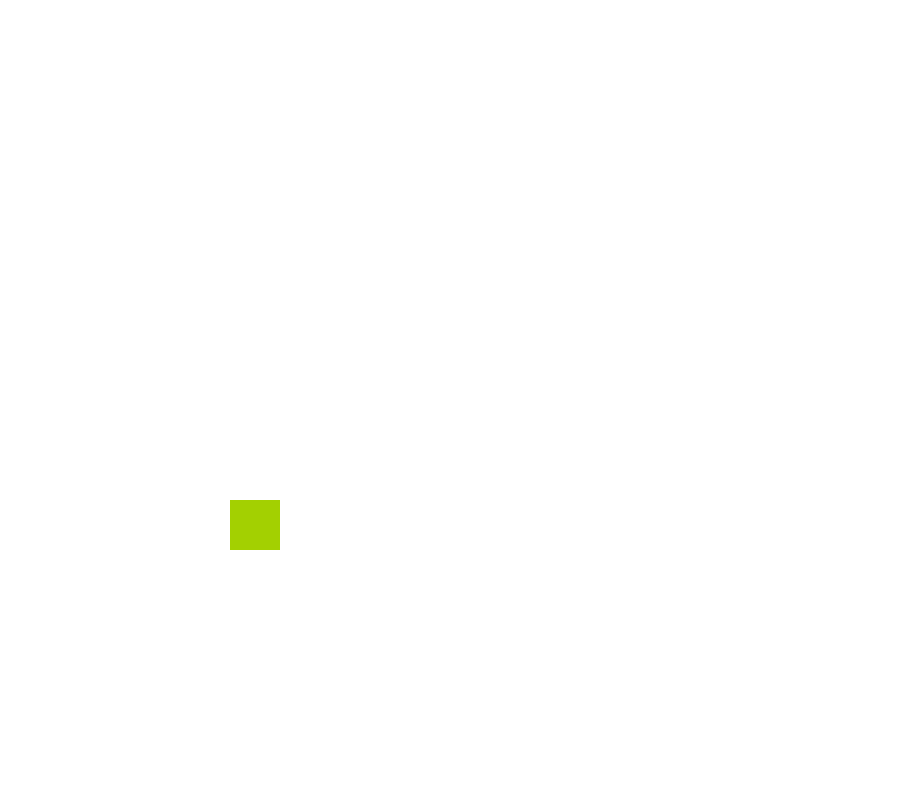
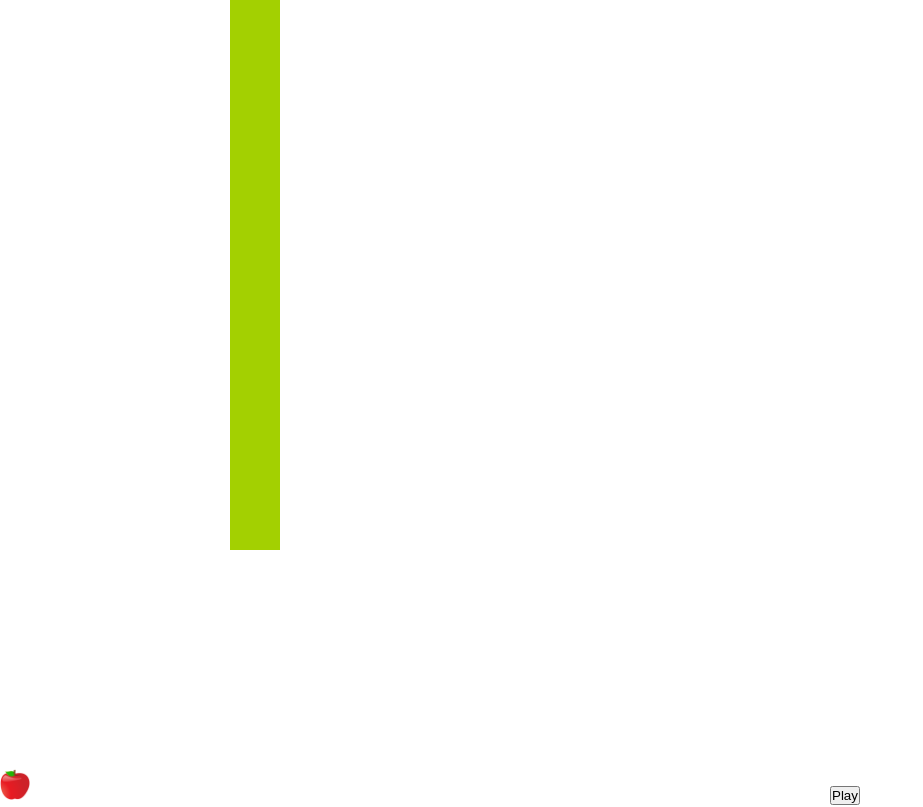
Before and after one commit to Antonini333/Snake-Game-React-, a React (Create React App) app: page / in a window 1280 px wide. Shown: the top 807 px of the page, without its empty margins (0-923 px from the left). Built offline with nearby package versions, Linux system fonts and the light colour scheme.

Commit message:
Added snake dependency on useEffect and setted interval (Now the snake grows out of the window)

```diff
--- a/src/App.tsx
+++ b/src/App.tsx
@@ -5,8 +5,8 @@ import './App.css';
 
 const initialSnake = [[4, 10], [4, 10]];
 const scale = 50
-const canvasX = 1000
-const canvasY = 1000
+const canvasX = 800
+const canvasY = 800
 
 function App() {
 	const canvasRef = useRef<HTMLCanvasElement | null>(null)
@@ -27,9 +27,11 @@ function App() {
 				snake.forEach(([x, y]) => ctx.fillRect(x, y, 1, 1))
 			}
 		}
-	},[]);
+	},[snake]);
 
-	function runGame() {
+	useInterval(() => runGame(), 100)
+
+	const runGame = () => {
 		const newSnake = [ ...snake ]
 		const newSnakeHead = [ newSnake[0][0] + direction[0], newSnake[0][1] + direction[1] ]
 		newSnake.unshift(newSnakeHead)
```
